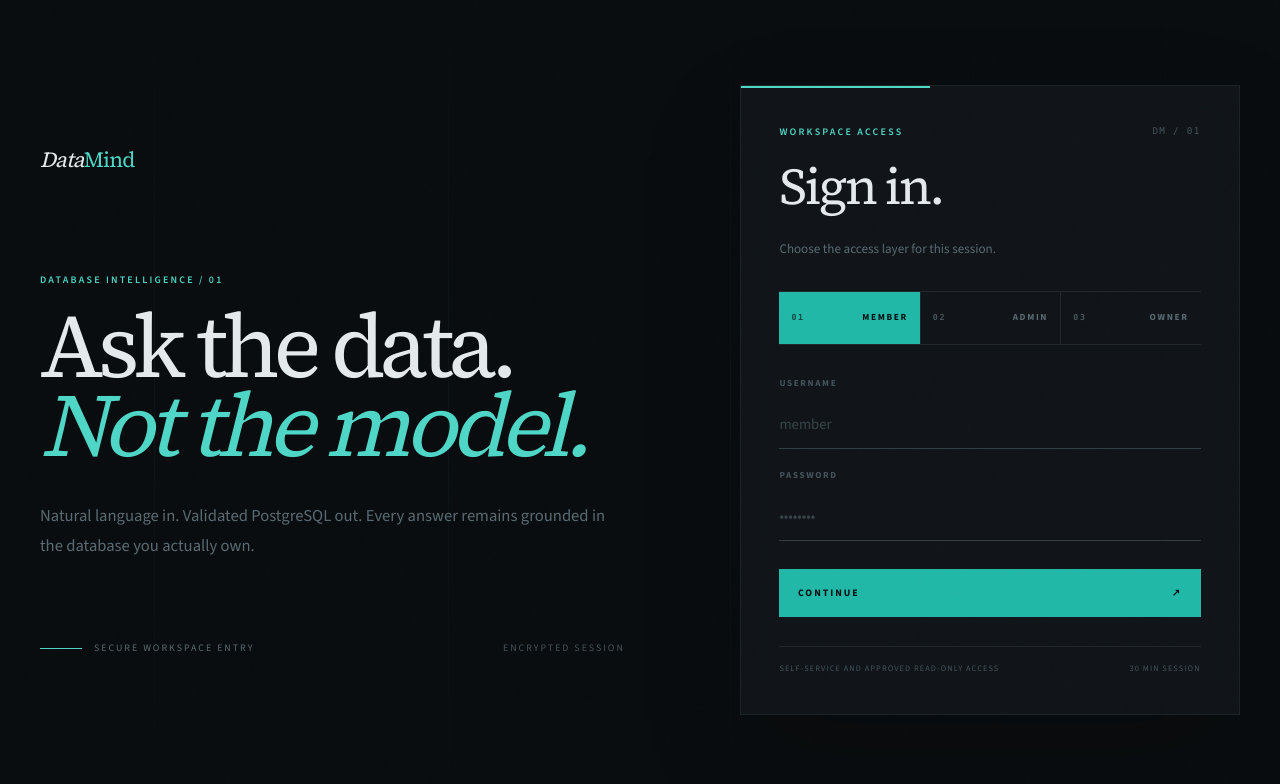
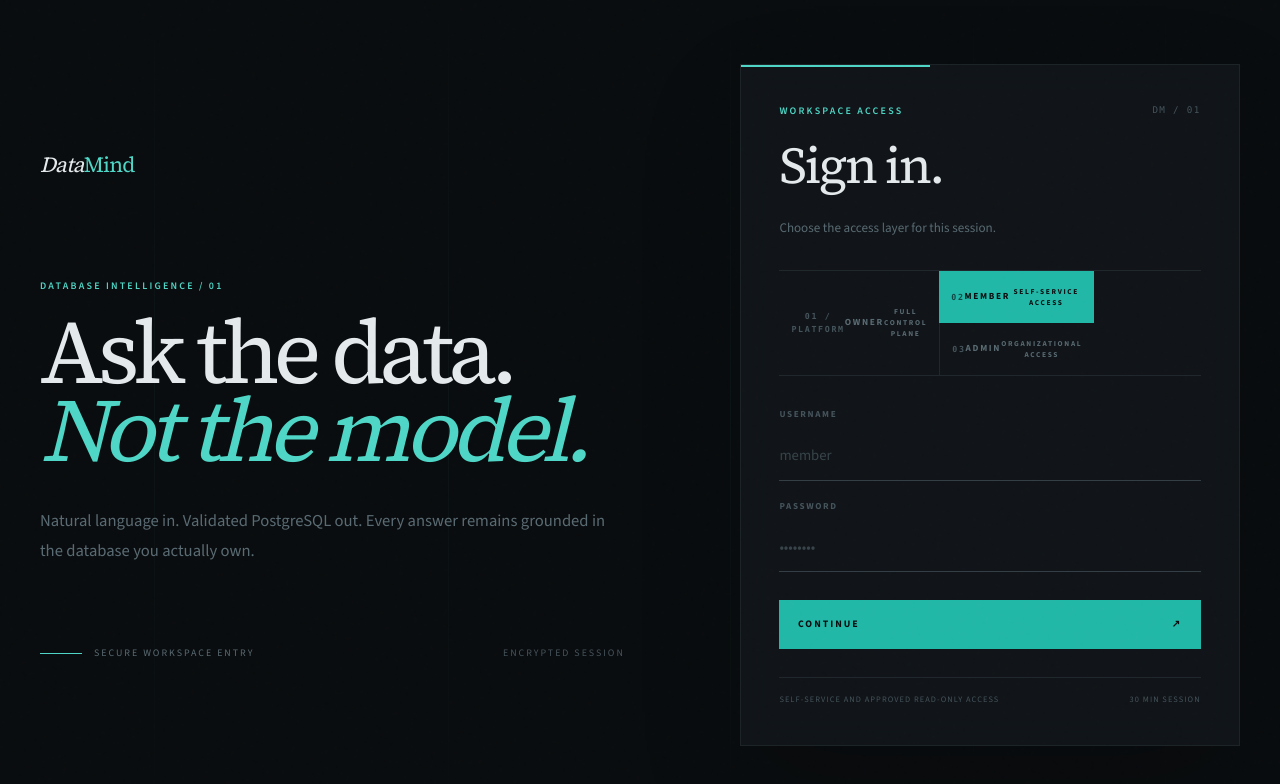
Before and after one commit to RevvedupSoham/DataMind_final, a Next.js app: page /login in a window 1280 px wide. Shown: the top 784 px of the page. Built offline with nearby package versions, Linux system fonts and the light colour scheme.

Commit message:
Refine login hierarchy and add headline reveal

```diff
--- a/app/login/page.tsx
+++ b/app/login/page.tsx
@@ -15,13 +15,17 @@ function LoginForm() {
   const [error, setError] = useState<string | null>(null);
   const [submitting, setSubmitting] = useState(false);
   const [ready, setReady] = useState(false);
+  const [headlineVisible, setHeadlineVisible] = useState(false);
 
   useEffect(() => {
     const saved = localStorage.getItem("datamind-theme");
     const light = saved === "light";
     document.documentElement.classList.toggle("theme-light", light);
     document.documentElement.style.colorScheme = light ? "light" : "dark";
-    const timer = window.setTimeout(() => setReady(true), 40);
+    const timer = window.setTimeout(() => {
+      setReady(true);
+      setHeadlineVisible(true);
+    }, 80);
     return () => window.clearTimeout(timer);
   }, []);
 
@@ -79,8 +83,8 @@ function LoginForm() {
 
           <div className="login-intro-copy">
             <p className="eyebrow">Database intelligence / 01</p>
-            <h1>
-              Ask the data.
+            <h1 className={headlineVisible ? "headline-typed" : ""}>
+              <span>Ask the data.</span>
               <br />
               <em>Not the model.</em>
             </h1>
@@ -110,18 +114,33 @@ function LoginForm() {
             Choose the access layer for this session.
           </p>
 
-          <div className="login-tabs">
-            {(["member", "admin", "owner"] as UserRole[]).map((role) => (
+          <div className="login-tabs login-tabs-hierarchy">
+            <button
+              type="button"
+              onClick={() => selectPanel("owner")}
+              className={"login-role-owner " + (panel === "owner" ? "active" : "")}
+            >
+              <span>01 / PLATFORM</span>
+              <strong>OWNER</strong>
+              <small>Full control plane</small>
+            </button>
+
+            <div className="login-role-lower">
+              {(["member", "admin"] as UserRole[]).map((role, index) => (
                 <button
                   key={role}
                   type="button"
                   onClick={() => selectPanel(role)}
                   className={panel === role ? "active" : ""}
                 >
-                <span>0{role === "member" ? 1 : role === "admin" ? 2 : 3}</span>
-                {role}
+                  <span>0{index + 2}</span>
+                  <strong>{role}</strong>
+                  <small>
+                    {role === "admin" ? "Organizational access" : "Self-service access"}
+                  </small>
                 </button>
               ))}
+            </div>
           </div>
 
           <form onSubmit={handleSubmit} className="login-form">
```
Lines whose indentation alone changed are shown as unchanged.
